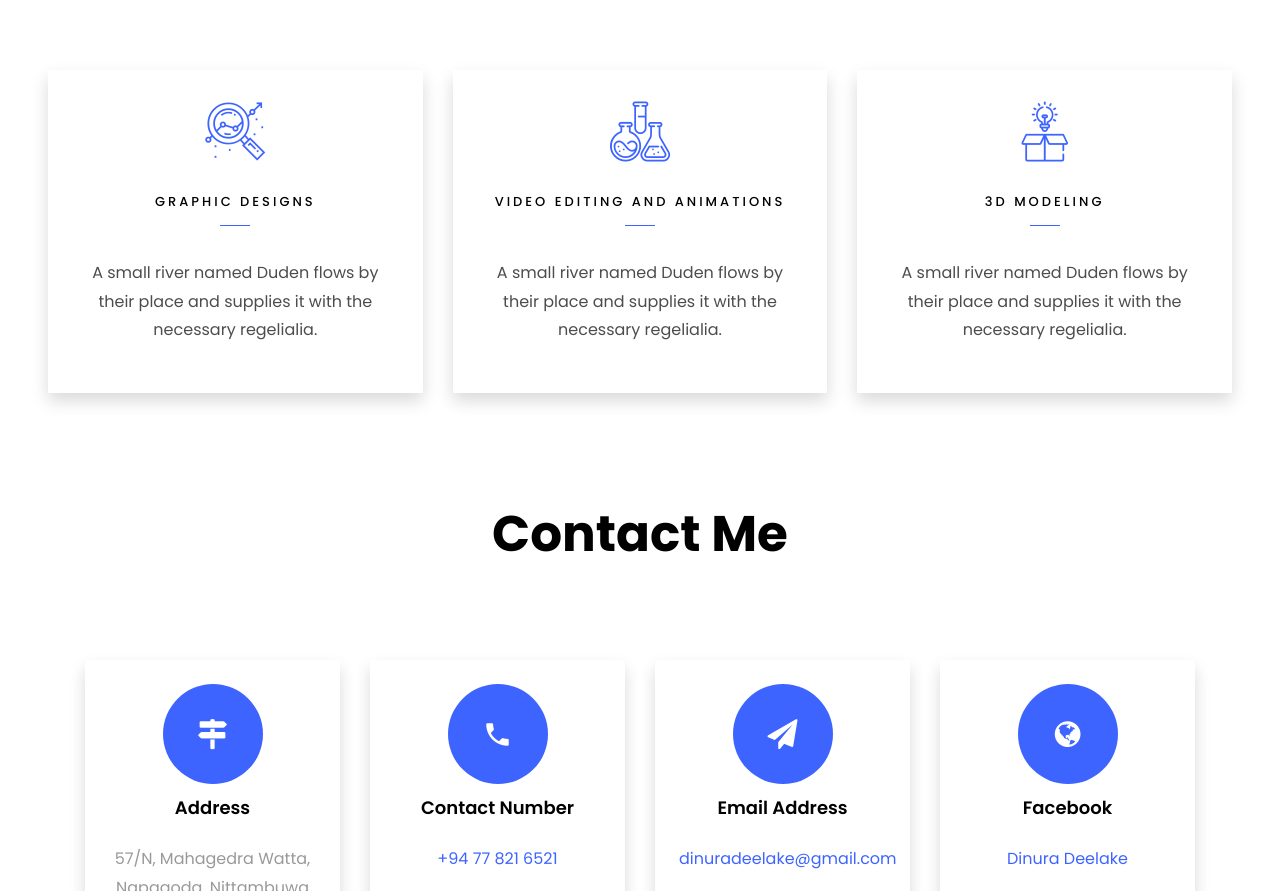
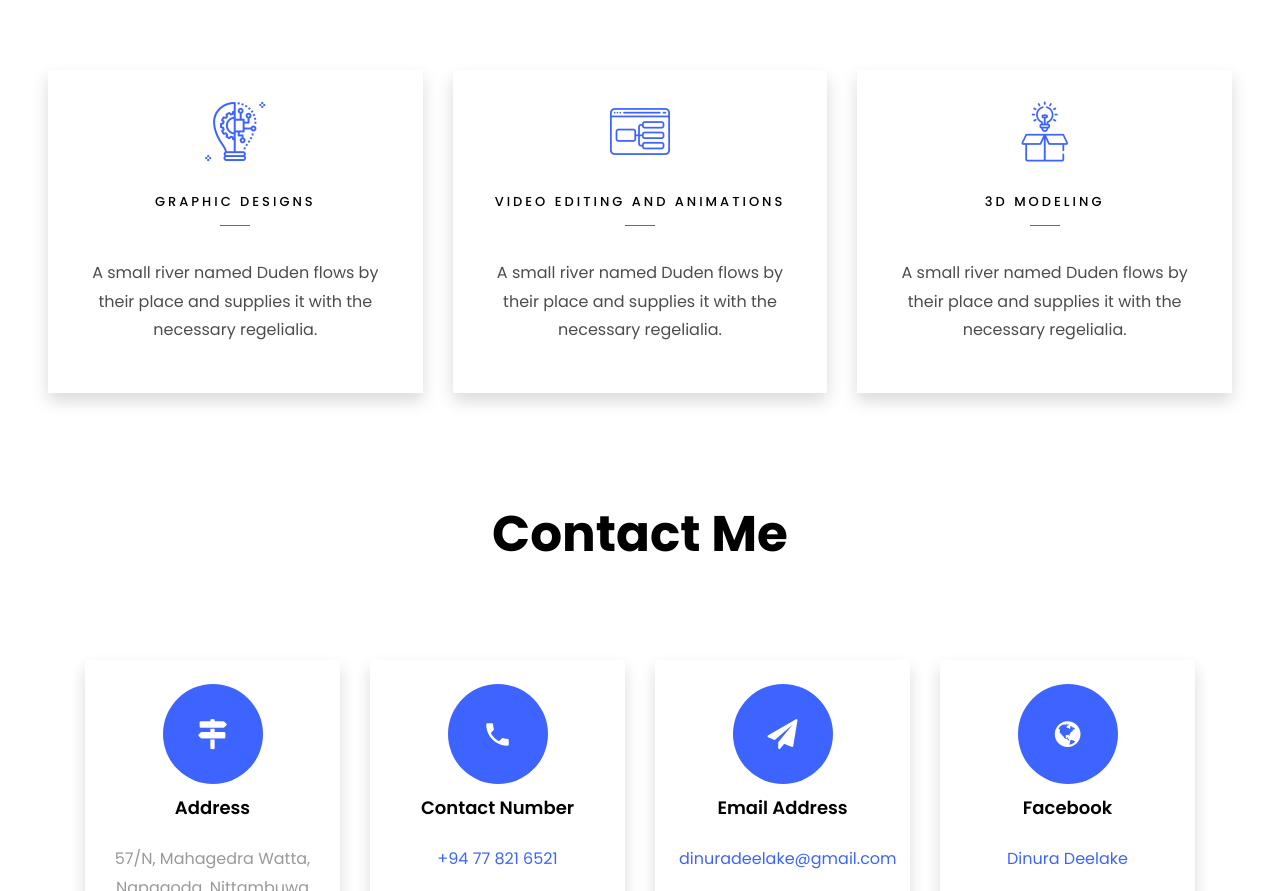
Before and after one commit to DinuraGallage/DinuraGallage.github.io, a plain HTML site: page index.html in a window 1280 px wide. Shown: the part 5010-5901 px from the top of the page. Drawn offline with Linux system fonts and the light colour scheme; files whose address does not match are found by name.

Commit message:
Update 5

```diff
--- a/index.html
+++ b/index.html
@@ -514,7 +514,7 @@
 					<div class="col-md-4 text-center d-flex ftco-animate">
 						<a href="#" class="services-1 shadow">
 							<span class="icon">
-								<i class="flaticon-analysis"></i>
+								<i class="flaticon-innovation"></i>
 							</span>
 							<div class="desc">
 								<h3 class="mb-5">Graphic Designs</h3>
@@ -525,7 +525,7 @@
 					<div class="col-md-4 text-center d-flex ftco-animate">
 						<a href="#" class="services-1 shadow">
 							<span class="icon">
-								<i class="flaticon-flasks"></i>
+								<i class="flaticon-ux-design"></i>
 							</span>
 							<div class="desc">
 								<h3 class="mb-5">Video editing and Animations</h3>
```
